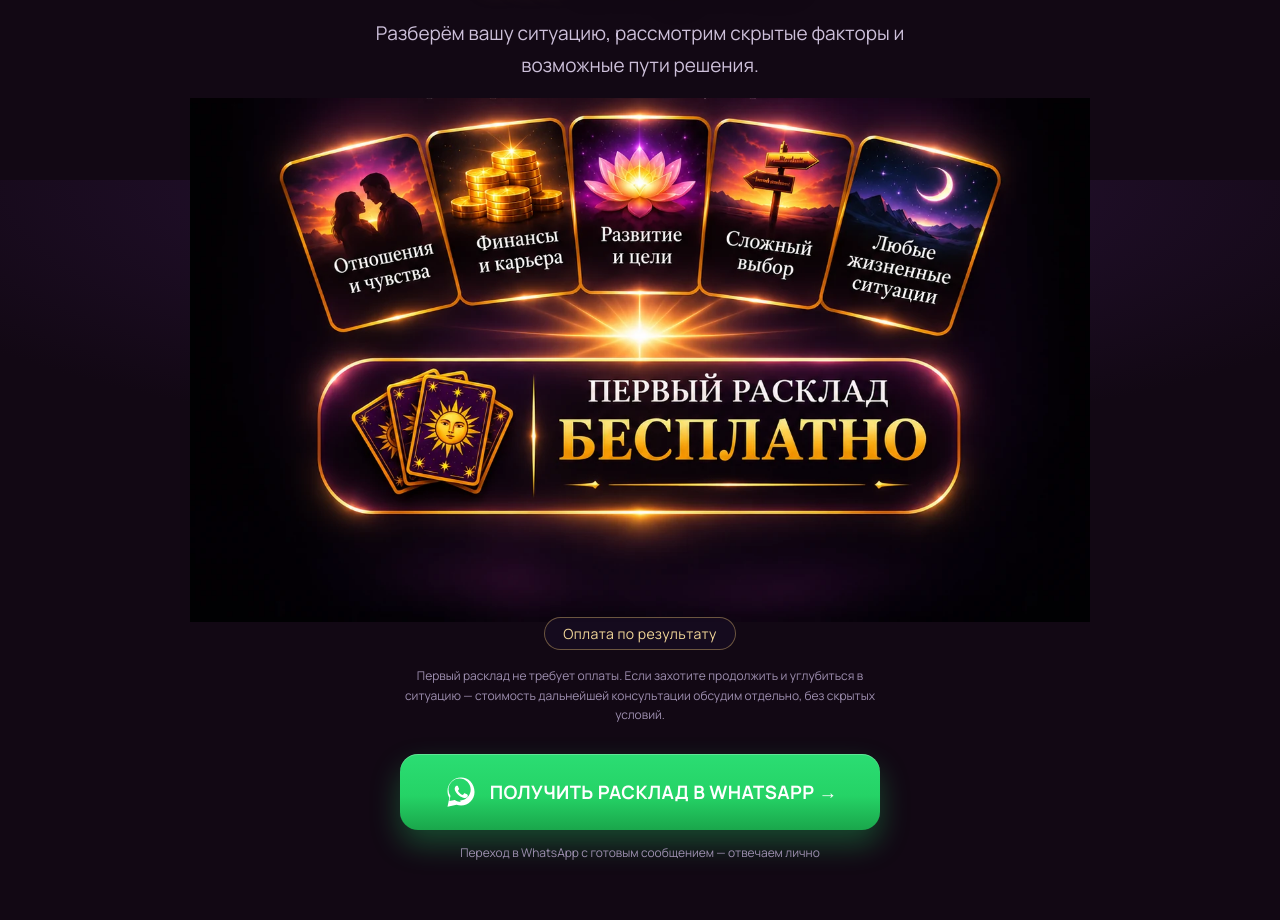
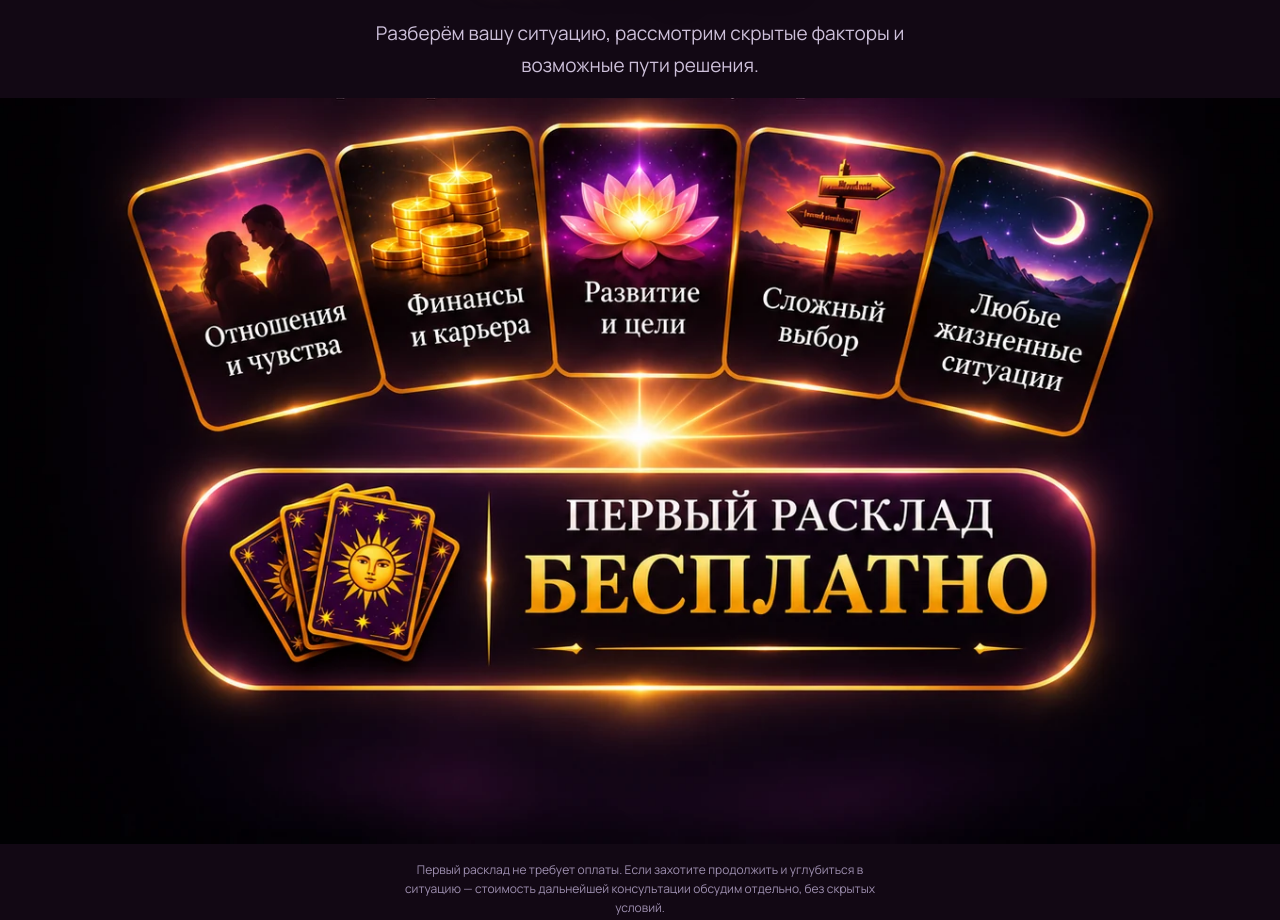
Before and after one commit to Oleksii2405/Lending-Taro, a plain HTML site: page index.html in a window 1280 px wide. Shown: the part 1420-2340 px from the top of the page. Drawn offline with nearby package versions, Linux system fonts and the light colour scheme.

Commit message:
Add files via upload

```diff
--- a/index.html
+++ b/index.html
@@ -227,16 +227,8 @@ src="https://www.facebook.com/tr?id=2178615639697523&ev=PageView&noscript=1"/></
     gap:14px;
     overflow:hidden;
   }
-  .topics-offer-img{ padding:10px 0 0; text-align:center; }
+  .topics-offer-img{ padding:10px 0 0; text-align:center; width:100%; }
   .topics-offer-img img{ width:100%; height:auto; display:block; margin:0 auto; }
-  .payment-pill{
-    display:inline-block; margin-top:-26px; position:relative; z-index:2;
-    font-size:11.5px; color:var(--gold-light); letter-spacing:.03em;
-    padding:5px 14px; border:1px solid rgba(216,178,106,.45); border-radius:999px;
-    background:rgba(23,12,32,.85);
-  }
-  @media(min-width:768px){ .payment-pill{ font-size:14px; padding:6px 18px; margin-top:-34px; } }
-  @media(min-width:1024px){ .topics-offer-img{ max-width:900px; } }
   .offer__burst{
     position:absolute; left:50%; top:50%; width:140%; aspect-ratio:1/1; transform:translate(-50%,-50%);
     background:radial-gradient(circle, rgba(216,178,106,.3) 0%, rgba(216,178,106,0) 55%);
@@ -322,7 +314,6 @@ src="https://www.facebook.com/tr?id=2178615639697523&ev=PageView&noscript=1"/></
   }
   .btn-whatsapp:active{transform:scale(.97);}
   .btn-whatsapp svg{width:32px; height:32px; flex-shrink:0;}
-  .cta__note{margin-top:14px; font-size:12px; color:var(--text-mute);}
   @media(hover:hover){
     .btn-whatsapp:hover{ transform:translateY(-2px); box-shadow:0 18px 38px rgba(37,211,102,.42), inset 0 1px 0 rgba(255,255,255,.3); }
   }
@@ -422,12 +413,11 @@ src="https://www.facebook.com/tr?id=2178615639697523&ev=PageView&noscript=1"/></
 </section>
 
 <!-- ========== БЛОК 4+5 — ТЕМЫ + ОФФЕР (картинка) ========== -->
-<section class="topics-offer-img container reveal">
+<section class="topics-offer-img reveal">
   <picture>
     <source srcset="cards-offer.webp" type="image/webp">
     <img src="cards-offer.png" alt="Темы обращений: отношения, финансы, развитие, сложный выбор, жизненные ситуации. Первый расклад бесплатно, оплата по результату" loading="lazy">
   </picture>
-  <span class="payment-pill">Оплата по результату</span>
 </section>
 <p class="offer__terms container">Первый расклад не требует оплаты. Если захотите продолжить и углубиться в ситуацию — стоимость дальнейшей консультации обсудим отдельно, без скрытых условий.</p>
 
@@ -437,7 +427,6 @@ src="https://www.facebook.com/tr?id=2178615639697523&ev=PageView&noscript=1"/></
     <svg viewBox="0 0 32 32" fill="#fff"><path d="M16.02 3C9.4 3 4 8.4 4 15.02c0 2.23.6 4.32 1.65 6.12L4 29l8.06-1.6a12.9 12.9 0 003.96.63c6.62 0 12.02-5.4 12.02-12.02C28.04 8.4 22.64 3 16.02 3zm0 21.86c-1.9 0-3.68-.55-5.18-1.5l-.37-.22-4.78.94.97-4.64-.24-.38a9.84 9.84 0 01-1.52-5.24c0-5.44 4.42-9.86 9.86-9.86s9.86 4.42 9.86 9.86-4.42 9.86-9.86 9.86z"/><path d="M21.3 18.1c-.28-.14-1.68-.83-1.94-.92-.26-.1-.45-.14-.64.14-.19.28-.74.92-.9 1.1-.17.19-.33.21-.61.07-.28-.14-1.18-.44-2.25-1.4-.83-.74-1.39-1.66-1.55-1.94-.16-.28-.02-.43.12-.57.13-.13.28-.33.42-.5.14-.17.19-.28.28-.47.1-.19.05-.35-.02-.5-.07-.14-.64-1.56-.88-2.14-.23-.56-.47-.49-.64-.5-.17-.01-.35-.01-.54-.01-.19 0-.5.07-.76.35-.26.28-1 .98-1 2.4 0 1.42 1.03 2.78 1.17 2.97.14.19 2.03 3.1 4.93 4.35.69.3 1.22.48 1.64.61.69.22 1.32.19 1.81.11.55-.08 1.68-.68 1.92-1.35.24-.66.24-1.22.17-1.34-.07-.12-.26-.19-.54-.33z"/></svg>
     <span>ПОЛУЧИТЬ РАСКЛАД В WHATSAPP →</span>
   </a>
-  <p class="cta__note">Переход в WhatsApp с готовым сообщением — отвечаем лично</p>
 </section>
 
 <!-- плавающая кнопка -->
```
